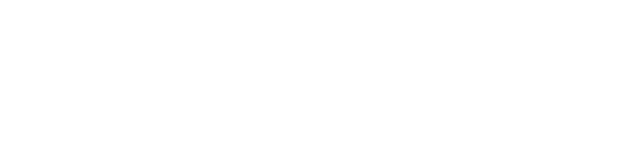
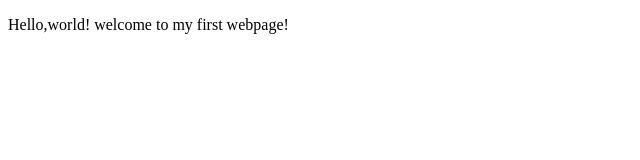
Before and after one commit to Thuku7/super-journey, a plain HTML site: page my-first-website.html in a window 1280 px wide. Shown: the whole page, without its empty margins (0-640 px from the left). Drawn offline with Linux system fonts and the light colour scheme.

Commit message:
add my first paragraph

```diff
--- a/my-first-website.html
+++ b/my-first-website.html
@@ -4,6 +4,6 @@
     <title>My first webpage!</title>
   </head>
   <body>
-
+<p>Hello,world! welcome to my first webpage!</p>
   </body>
 </html>
```
